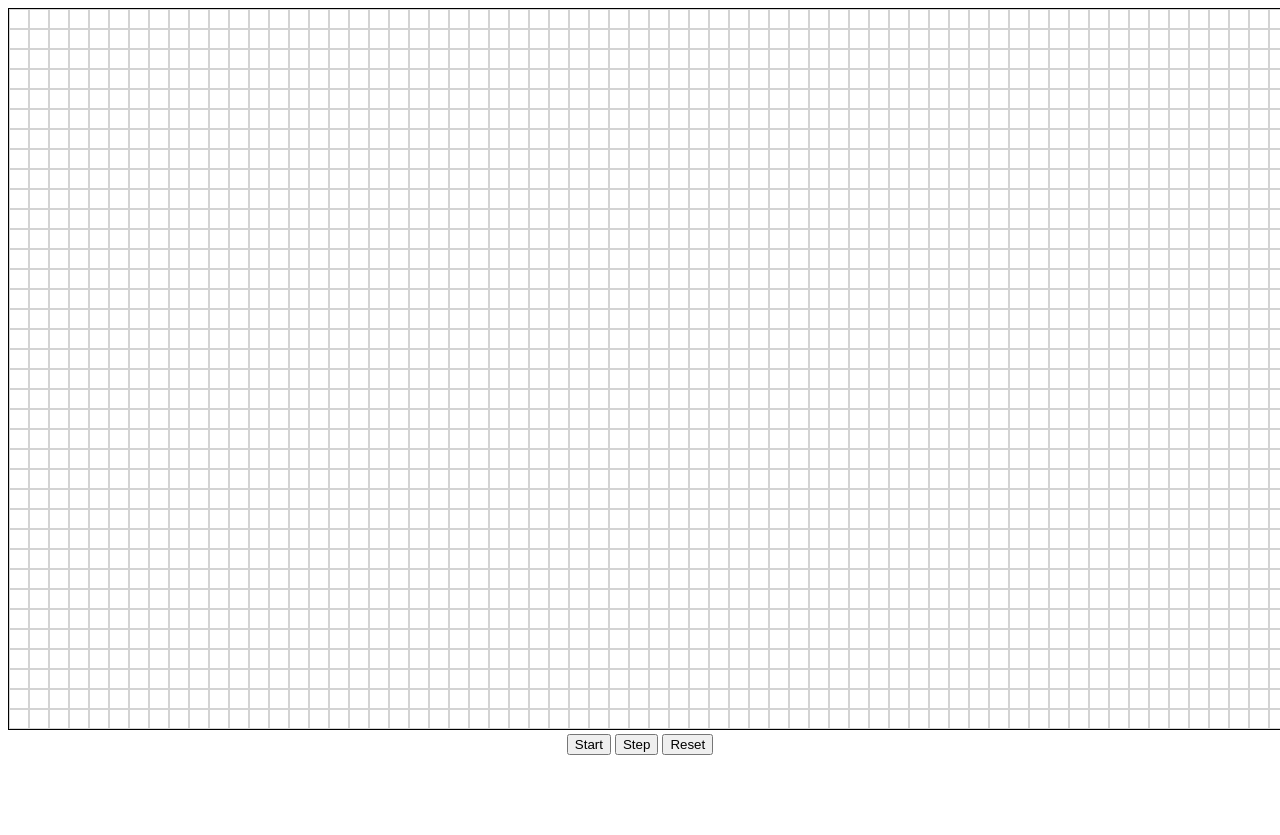
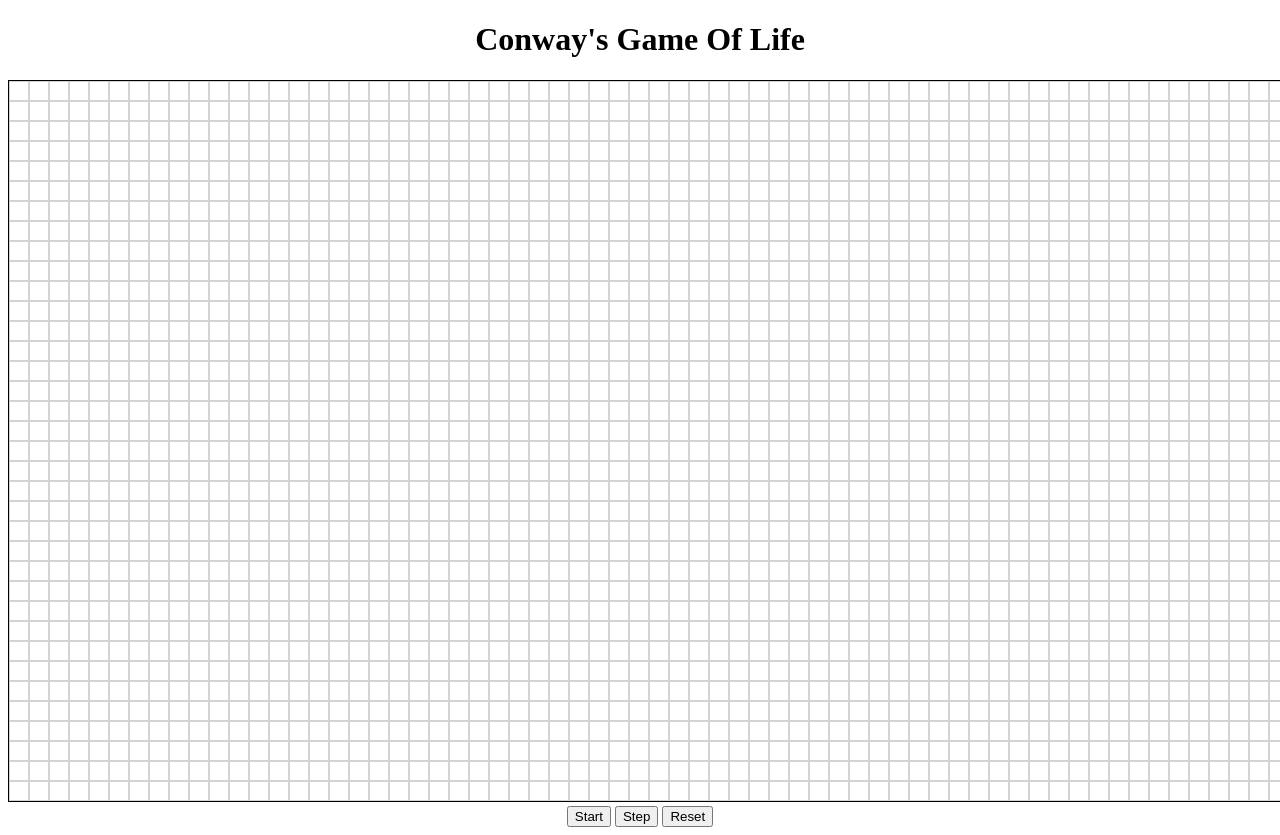
Before and after one commit to Ka0ra/Conways-Game-of-Life, a plain HTML site: page index.html in a window 1280 px wide. Before the commit the page ends 800 px from the top, so only its background shows below. Drawn offline with Linux system fonts and the light colour scheme.

Commit message:
add title

```diff
--- a/index.html
+++ b/index.html
@@ -2,11 +2,12 @@
 <html>
     <head>
         <meta charset="utf-8">
-        <title>Conways Game Of Life</title>
+        <title>Conway's Game Of Life</title>
         <link rel="stylesheet" href="style.css">
     </head>
 
     <body>
+        <h1>Conway's Game Of Life</h1>
         <canvas width="1280" height="720"></canvas>
         <button id="start">Start</button>
         <button id="step">Step</button>
```
